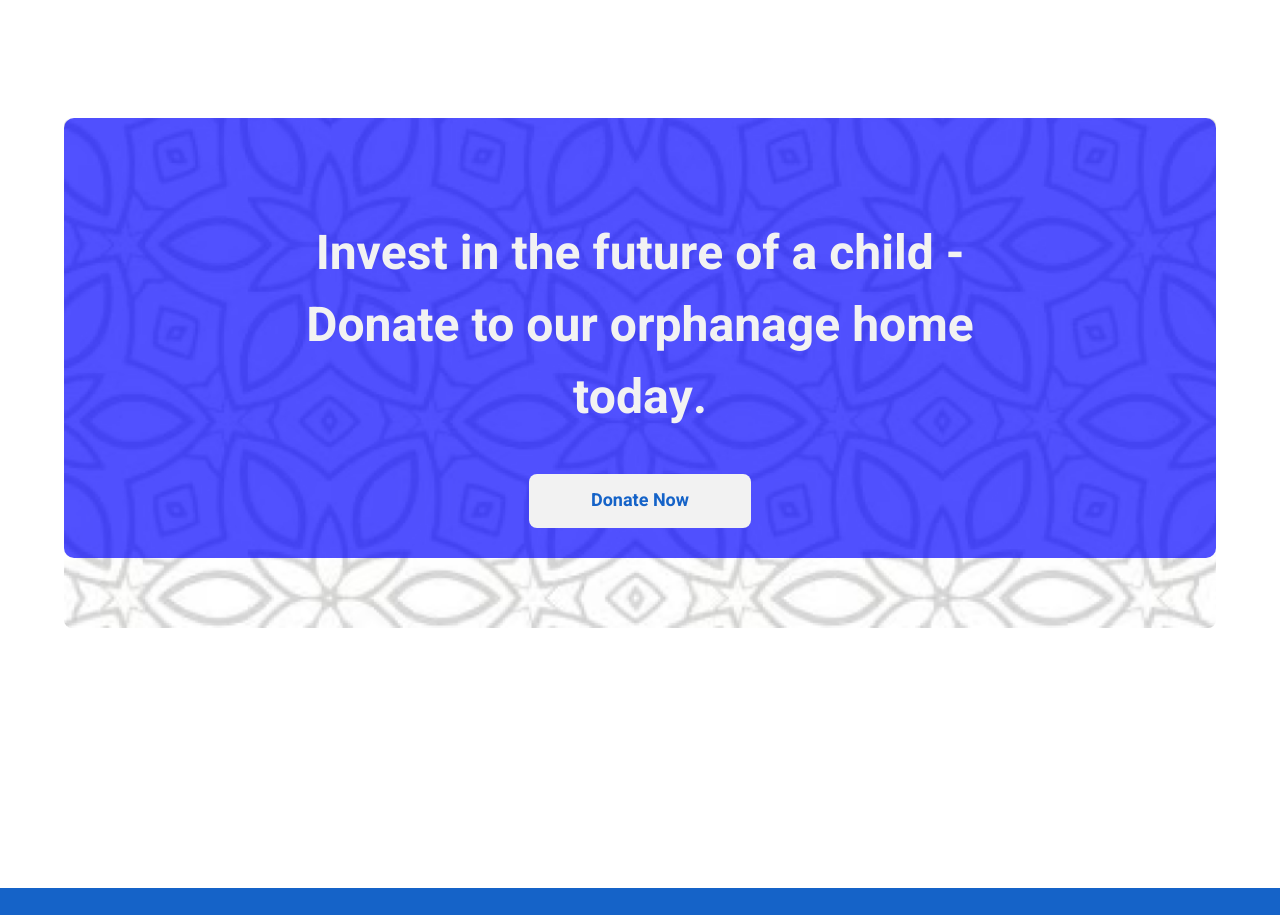
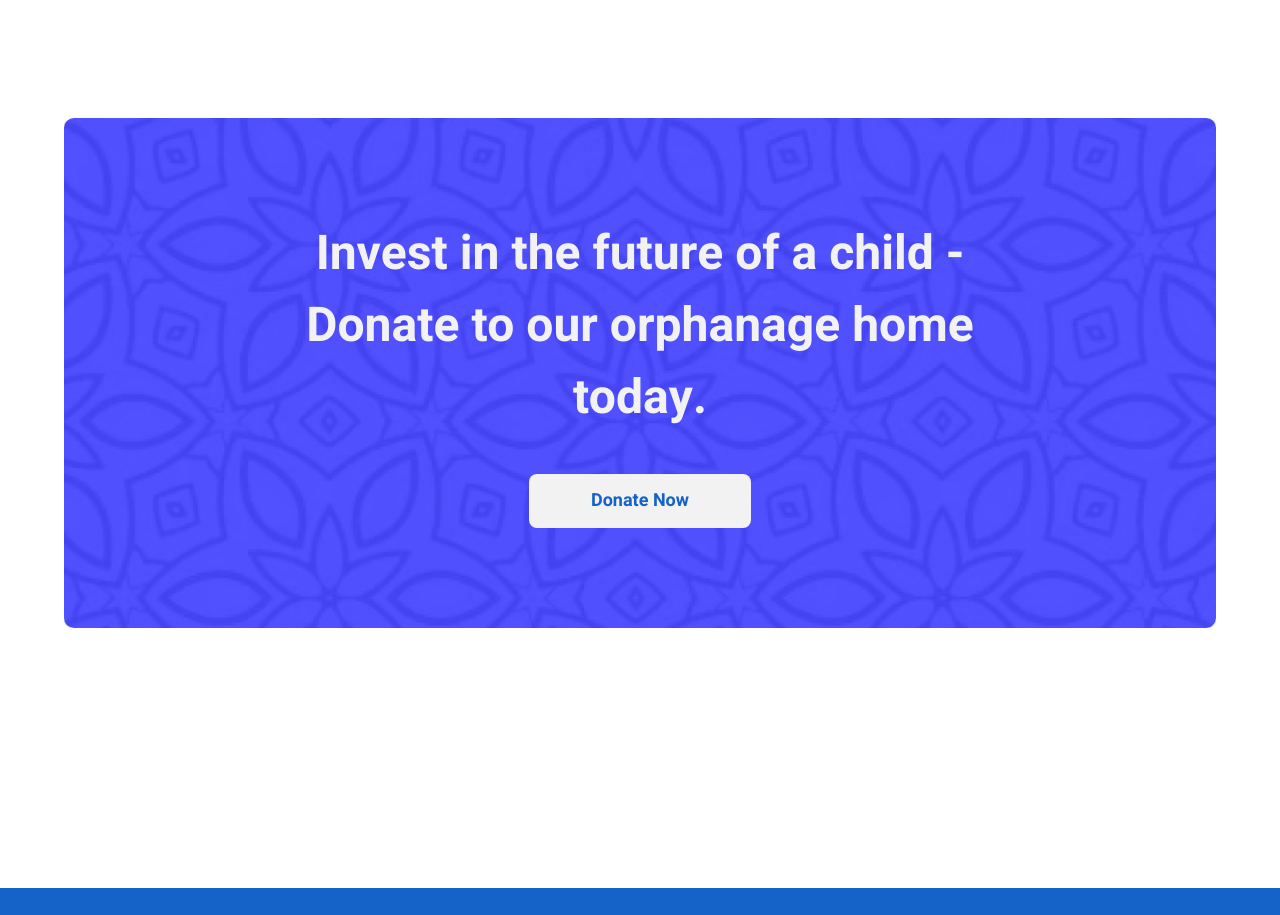
Before and after one commit to a-ww2-er/helphub, a React (Create React App) app: page /orphanages/1 in a window 1280 px wide. Shown: the part 3967-4882 px from the top of the page. Built offline with nearby package versions, Linux system fonts and the light colour scheme.

Commit message:
added background image in persuasion page component due to inability to extract the bg-image i had to make an overlay which might get discomforted as screen size changes

```diff
--- a/src/components/persuasion-page/persuasion-page.css
+++ b/src/components/persuasion-page/persuasion-page.css
@@ -2,15 +2,6 @@
   padding: 20px 10px;
   width: 100%;
   position:relative;
-}
-.persuation-page main{
-  padding:40px;
-  position:absolute;
-  top:20px;
-  width:95%;
-  height:33vh;
-  background-color:rgba(0, 0, 255, 0.681);
-  border-radius:10px;
 }
 .persuation-page aside {
   background-image:url('/src/assets/Home icons and images/bg.png');
@@ -25,6 +16,16 @@
   align-items: center;
   justify-content: center;
   flex-direction: column;
+  position:relative;
+}
+.persuation-page main{
+  padding:40px;
+  position:absolute;
+  top:0px;
+  width:100%;
+  height:100%;
+  background-color:rgba(0, 0, 255, 0.681);
+  border-radius:10px;
 }
 .persuation-page aside h2 {
   font-weight: var(--font-weight);
@@ -48,8 +49,8 @@
     padding: 20px 5%;
   }
   .persuation-page main{
-    height:270px;
-    width:90%;
+    height:100%;
+    width:100%;
   }
   .persuation-page aside h2 {
     font-size: 38px;
@@ -63,7 +64,7 @@
 }
 @media screen and (min-width: 1000px) {
   .persuation-page main{
-    height:70vh;
+    height:100%;
   }
   .persuation-page aside {
     padding: 100px 18%;
@@ -81,9 +82,3 @@
     color:white;
   }
 }
-
-@media screen and (max-width:1300px){
-  .persuation-page main{
-    height:55vh;
-  }
-}
--- a/src/components/persuasion-page/persuasion-page.jsx
+++ b/src/components/persuasion-page/persuasion-page.jsx
@@ -4,8 +4,9 @@ import "./persuasion-page.css";
 export default function PersuasionPage({message}) {
   return (
     <section className="persuation-page">
-      <main></main>
+
       <aside>
+        <main></main>
         <h2>
          { message || "Make a difference in a child's life - donate to an orphanage home."}
         </h2>
```
